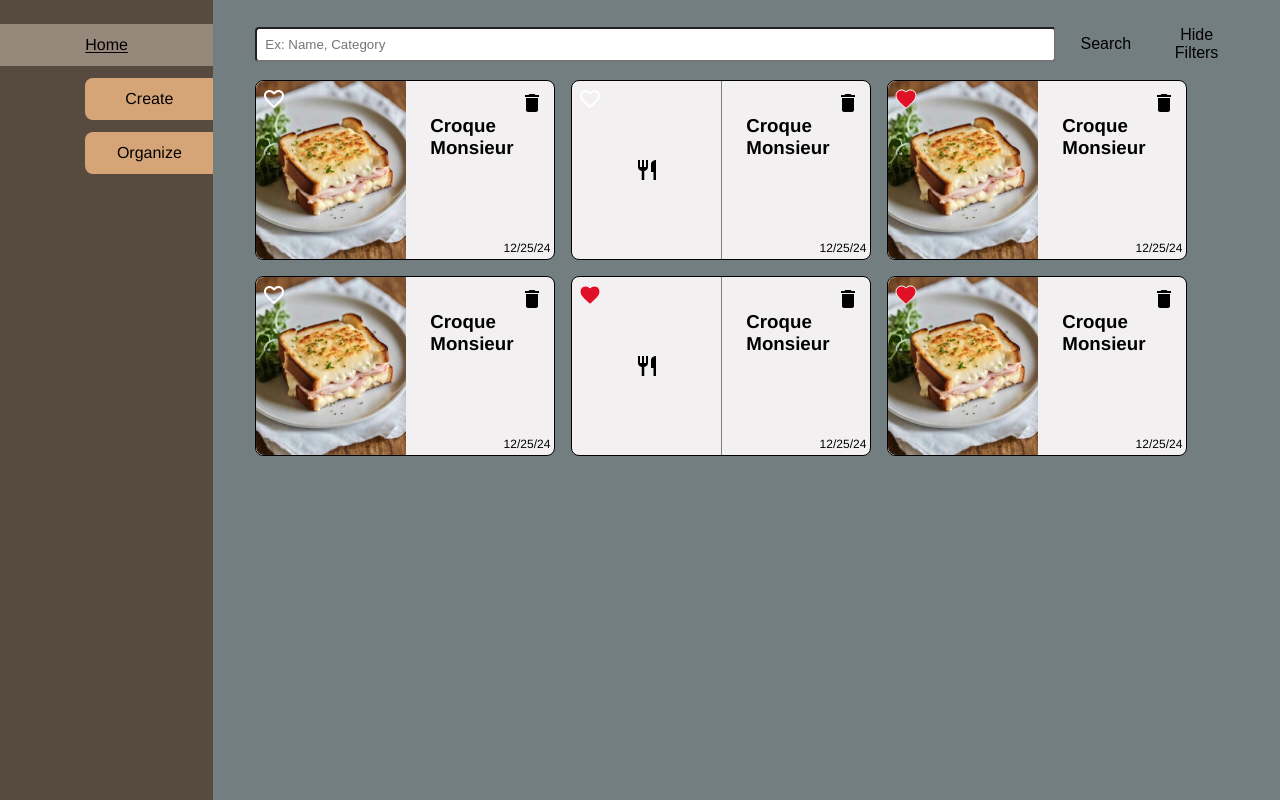
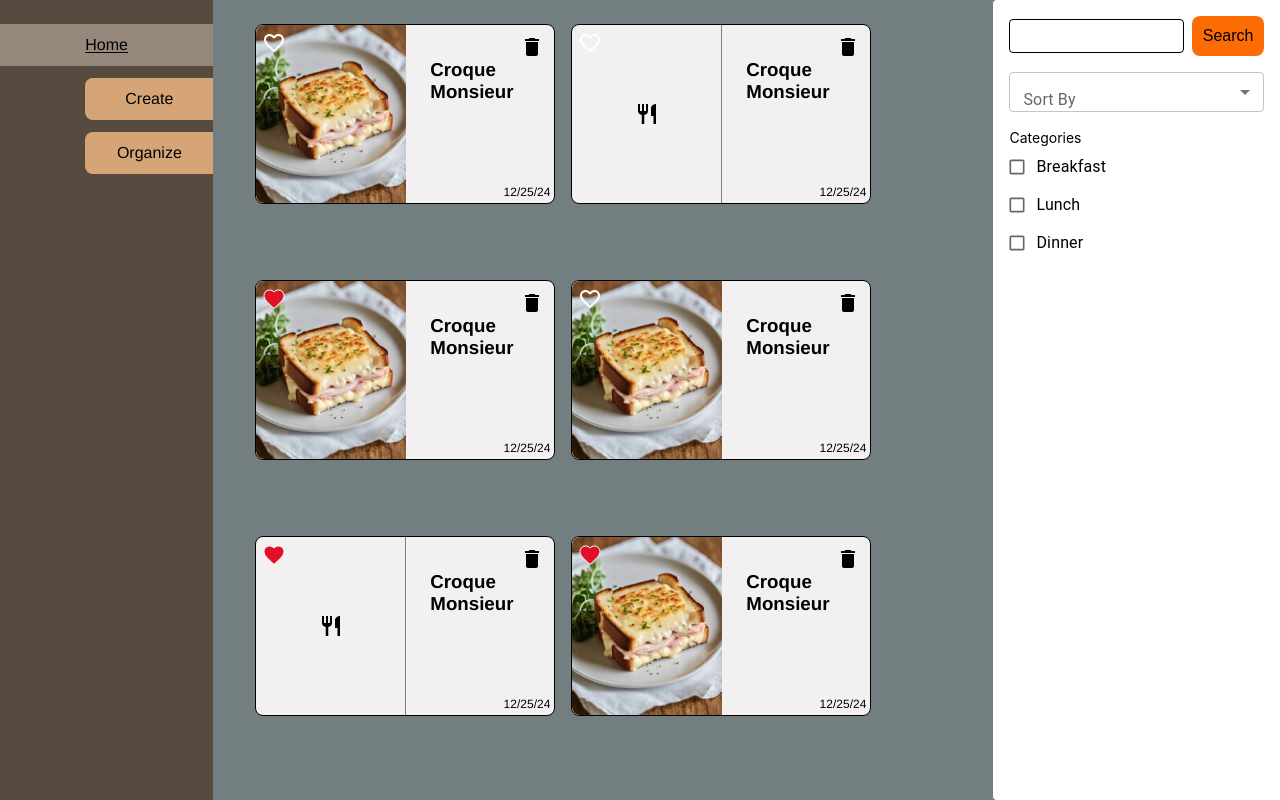
Before and after one commit to uphonia/recipe-application, a Next.js app: page / in a window 1280 px wide. Built offline with nearby package versions, Linux system fonts and the light colour scheme.

Commit message:
new Filter side component

```diff
--- a/src/AllRecipes/AllRecipes.tsx
+++ b/src/AllRecipes/AllRecipes.tsx
@@ -1,11 +1,11 @@
 import React from "react";
 
-import { Search } from "./components/Search/Search";
 import { RecipeCard } from "./components/RecipeCard/RecipeCard";
 import { Wrapper, RecipeList } from "./allRecipes.styles";
 import { mockData } from "./allRecipes.consts";
 import { useAllRecipes } from "./allRecipes.hooks";
 import { ConfirmationModal } from "../common/components/ConfirmationModal/ConfirmationModal";
+import { Filter } from "./components/Filter/Filter";
 
 export const AllRecipes = () => {
   const {
@@ -20,7 +20,6 @@ export const AllRecipes = () => {
   return (
     <>
       <Wrapper>
-        <Search />
         <RecipeList>
           {mockData.map((recipe, index) => (
             <RecipeCard
@@ -35,6 +34,7 @@ export const AllRecipes = () => {
             />
           ))}
         </RecipeList>
+        <Filter />
       </Wrapper>
       <ConfirmationModal
         closeModal={closeModal}
--- a/src/AllRecipes/allRecipes.styles.ts
+++ b/src/AllRecipes/allRecipes.styles.ts
@@ -3,11 +3,10 @@ import { mq } from "../common/utils/mediaQueries";
 import { css } from "@emotion/react";
 
 export const Wrapper = styled.div`
-  display: flex;
-  flex-direction: column;
+  display: grid;
   gap: 16px;
+  grid-template-columns: 2fr 0.75fr;
   height: 100%;
-  padding: 24px 42px;
 `;
 
 export const RecipeList = styled.div`
@@ -15,8 +14,5 @@ export const RecipeList = styled.div`
   flex-direction: row;
   flex-wrap: wrap;
   gap: 16px;
-
-  ${mq.medium(css`
-    padding: 0px;
-  `)}
+  padding: 24px 42px;
 `;
--- a/src/AllRecipes/components/Filter/Filter.tsx
+++ b/src/AllRecipes/components/Filter/Filter.tsx
@@ -0,0 +1,61 @@
+import React, { useState } from "react";
+
+import { categoryList, sortList } from "./filter.consts";
+import {
+  Wrapper,
+  SearchBar,
+  SearchInput,
+  Section,
+  CheckboxList,
+} from "./filter.styles";
+import { Typography } from "../../../common/components/Typography/Typography";
+import { Button } from "../../../common/components/Button/Button";
+import Checkbox from "@mui/material/Checkbox";
+import FormControlLabel from "@mui/material/FormControlLabel";
+import MenuItem from "@mui/material/MenuItem";
+import FormControl from "@mui/material/FormControl";
+import InputLabel from "@mui/material/InputLabel";
+import Select, { SelectChangeEvent } from "@mui/material/Select";
+
+export const Filter = () => {
+  const [sortBy, setSortBy] = useState("");
+  const handleChange = (event: SelectChangeEvent) => {
+    setSortBy(event.target.value as string);
+  };
+
+  return (
+    <Wrapper>
+      <SearchBar>
+        <SearchInput />
+        <Button>Search</Button>
+      </SearchBar>
+      <Section>
+        <FormControl>
+          <InputLabel id="sort-by">Sort By</InputLabel>
+          <Select
+            id="sort-by"
+            value={sortBy}
+            label="Sort By"
+            onChange={handleChange}
+            size="small"
+          >
+            {sortList.map((sort) => (
+              <MenuItem>{sort}</MenuItem>
+            ))}
+          </Select>
+        </FormControl>
+      </Section>
+      <Section>
+        <Typography variant="body2">Categories</Typography>
+        <CheckboxList>
+          {categoryList.map((category) => (
+            <FormControlLabel
+              control={<Checkbox defaultChecked={false} size="small" />}
+              label={category}
+            />
+          ))}
+        </CheckboxList>
+      </Section>
+    </Wrapper>
+  );
+};
--- /dev/null
+++ b/src/AllRecipes/components/Filter/filter.consts.ts
@@ -0,0 +1,4 @@
+export type SORT = "latest" | "oldest" | "A-Z" | "Z-A";
+export const sortList = ["latest", "oldest", "A-Z", "Z-A"];
+
+export const categoryList = ["Breakfast", "Lunch", "Dinner"];
--- a/src/AllRecipes/components/Filter/filter.styles.ts
+++ b/src/AllRecipes/components/Filter/filter.styles.ts
@@ -1,10 +1,36 @@
 import styled from "@emotion/styled";
 
-export const Wrapper = styled.div<{ isOpen?: boolean }>`
-  background-color: orange;
-  border-radius: 8px;
-  display: ${({ isOpen }) => (isOpen ? "flex" : "none")};
+export const Wrapper = styled.div`
+  background-color: white;
+  border-bottom-left-radius: 4px;
+  border-top-left-radius: 4px;
+  display: flex;
   flex-direction: column;
+  gap: 16px;
+  height: 100%;
+  padding: 16px;
+  position: sticky;
+  top: 0;
+  right: 0;
+`;
+
+export const SearchBar = styled.div`
+  align-items: center;
+  display: flex;
+  flex-direction: row;
+  gap: 8px;
+  width: 100%;
+`;
+
+export const TitleWrapper = styled.div`
+  border-bottom: 1px solid black;
+  width: 100%;
+`;
+
+export const SearchInput = styled.input`
+  border: 1px solid black;
+  height: 30px;
+  width: 100%;
 `;
 
 export const Section = styled.div`
@@ -12,21 +38,7 @@ export const Section = styled.div`
   flex-direction: column;
 `;
 
-export const Title = styled.div`
-  padding: 8px;
-  text-align: center;
+export const CheckboxList = styled.div`
+  display: flex;
+  flex-direction: column;
 `;
-
-export const SelectionWrapper = styled.div`
-  background-color: gray;
-  display: flex;
-  flex-wrap: wrap;
-  gap: 16px;
-  padding: 16px;
-`;
-
-export const ConfirmButton = styled.button`
-  border-radius: 0px 0px 8px 8px;
-  cursor: pointer;
-  padding: 8px;
-`;
--- a/src/AllRecipes/components/Search/Search.tsx
+++ /dev/null
@@ -1,26 +0,0 @@
-import React, { useState } from "react";
-
-import { Wrapper, InputWrapper, SearchInput } from "./search.styles";
-import { FormButton } from "../../../common/components/Button/button.styles";
-
-export const Search = () => {
-  const [showFilters, setShowFilters] = useState(true);
-
-  return (
-    <Wrapper>
-      <InputWrapper>
-        <SearchInput placeholder="Ex: Name, Category" type="text" />
-        <FormButton buttonType="primary" size="medium">
-          Search
-        </FormButton>
-        <FormButton
-          buttonType="secondary"
-          size="medium"
-          onClick={() => setShowFilters(!showFilters)}
-        >
-          {`${showFilters ? "Hide" : "Show"} Filters`}
-        </FormButton>
-      </InputWrapper>
-    </Wrapper>
-  );
-};
--- a/src/AllRecipes/components/Search/search.styles.ts
+++ /dev/null
@@ -1,32 +0,0 @@
-import styled from "@emotion/styled";
-import { mq } from "../../../common/utils/mediaQueries";
-import { css } from "@emotion/react";
-
-export const Wrapper = styled.div`
-  display: flex;
-  flex-direction: column;
-  gap: 8px;
-
-  ${mq.medium(css`
-    border-radius: 8px;
-  `)}
-`;
-
-export const InputWrapper = styled.div`
-  align-items: center;
-  display: flex;
-  gap: 8px;
-  width: 100%;
-`;
-
-export const SearchInput = styled.input`
-  background-color: white;
-  padding: 8px;
-  width: 100%;
-`;
-
-export const Button = styled.button`
-  border-radius: 8px;
-  padding: 8px 12px;
-  width: auto;
-`;
```
Also changed, not shown: src/AllRecipes/components/Search/search.hooks.ts (deleted).
